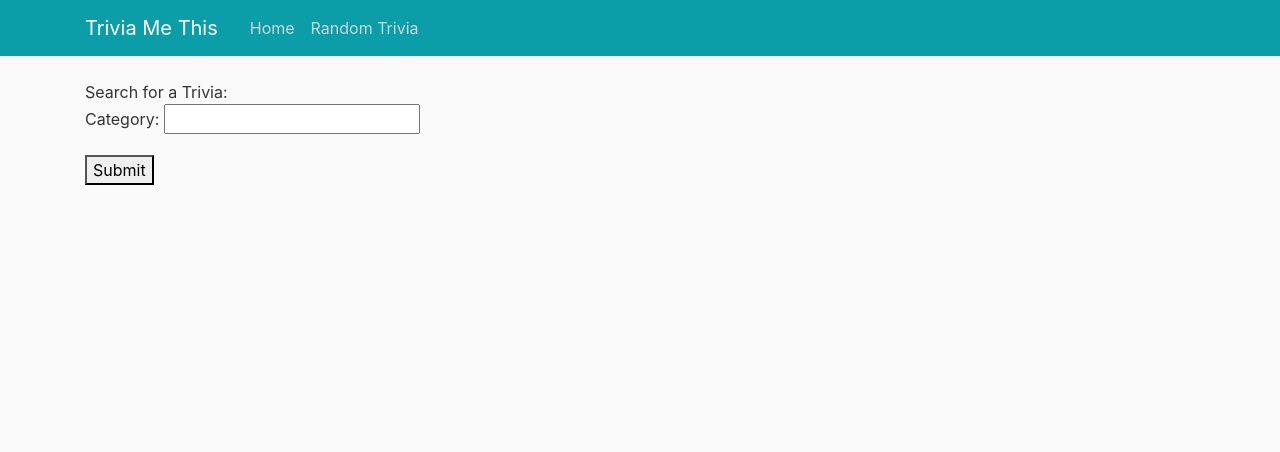
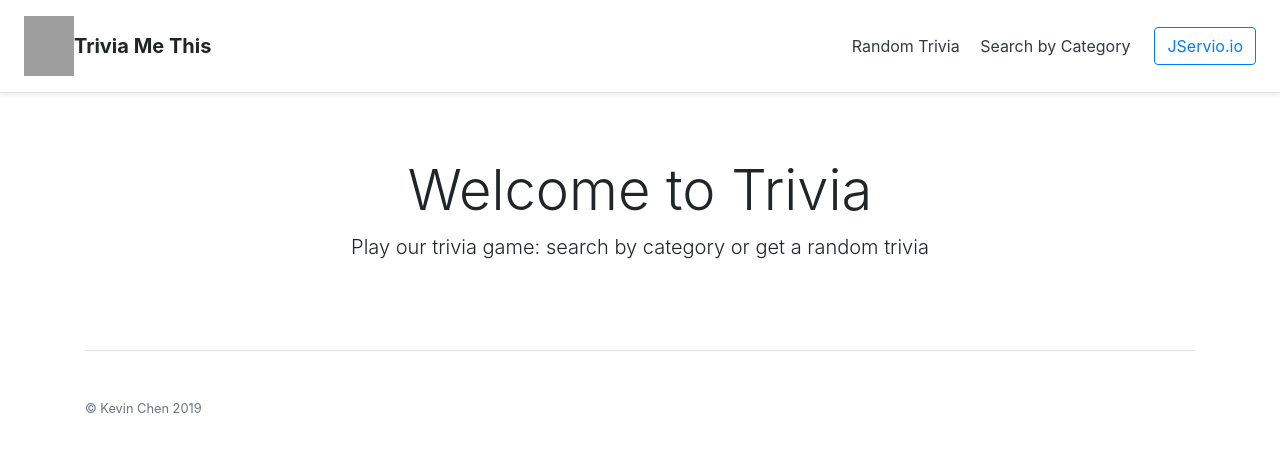
Before and after one commit to kevin-chen/trivia-web-app, a Django app: page / in a window 1280 px wide. Shown: the top 452 px of the page. Run offline with Django 3.2, Linux system fonts and the light colour scheme; data that the repository does not hold is empty; some libraries are stand-ins or nearby versions; grey boxes are pictures that could not be loaded.

Commit message:
Added new template, trivia cards

```diff
--- a/trivia/templates/trivia/base.html
+++ b/trivia/templates/trivia/base.html
@@ -3,17 +3,26 @@
 <html lang="en">
 
     <head>
+        <!-- Icon Picture and CSS Stylesheet-->
         <link rel="icon" href="https://images-na.ssl-images-amazon.com/images/I/51Nf7DSjczL.png">
+        <link rel="stylesheet" href="https://stackpath.bootstrapcdn.com/bootstrap/4.3.1/css/bootstrap.min.css" integrity="sha384-ggOyR0iXCbMQv3Xipma34MD+dH/1fQ784/j6cY/iJTQUOhcWr7x9JvoRxT2MZw1T" crossorigin="anonymous">
 
         <!-- Required meta tags -->
         <meta charset="utf-8">
         <meta name="viewport" content="width=device-width, initial-scale=1, shrink-to-fit=no">
+        <meta name="viewport" content="width=device-width, initial-scale=1, shrink-to-fit=no">
+
+        <!-- Optional meta tags -->
+        <meta name="description" content="Trivia Web App for Capital One">
+        <meta name="author" content="Kevin Chen and Bootstrap contributors">
+        <meta name="generator" content="Jekyll v3.8.5">
 
         <!-- Bootstrap CSS -->
         <link rel="stylesheet" href="https://stackpath.bootstrapcdn.com/bootstrap/4.3.1/css/bootstrap.min.css" integrity="sha384-ggOyR0iXCbMQv3Xipma34MD+dH/1fQ784/j6cY/iJTQUOhcWr7x9JvoRxT2MZw1T" crossorigin="anonymous">
+        <link rel="canonical" href="https://getbootstrap.com/docs/4.3/examples/pricing/">
 
         <!-- Main CSS -->
-    <link rel="stylesheet" type="text/css" href="{% static 'trivia/main.css' %}">
+        <link rel="stylesheet" type="css" href="{% static 'trivia/main.css' %}">
 
         <!-- Title -->
         {% if title %}
@@ -24,56 +33,40 @@
     </head>
 
     <body>
-    <!-- Navigation Bar -->
-    <header class="site-header">
-      <nav class="navbar navbar-expand-md navbar-dark navbar-color fixed-top">
-        <div class="container">
-          <a class="navbar-brand mr-4" href="/">Trivia Me This</a>
-          <button class="navbar-toggler" type="button" data-toggle="collapse" data-target="#navbarToggle" aria-controls="navbarToggle" aria-expanded="false" aria-label="Toggle navigation">
-          <span class="navbar-toggler-icon"></span>
-          </button>
-          <div class="collapse navbar-collapse" id="navbarToggle">
-            <div class="navbar-nav mr-auto">
-              <a class="nav-item nav-link" href="{% url 'trivia-home' %}">Home</a>
-              <a class="nav-item nav-link" href="{% url 'trivia-random' %}">Random Trivia</a>
+
+        <!-- Navigation Header -->
+        <div class="d-flex flex-column flex-md-row align-items-center p-3 px-md-4 mb-3 bg-white border-bottom shadow-sm">
+            <a href="{% url 'trivia-home' %}"><img src="https://img.icons8.com/plasticine/100/000000/questions.png" style="width:50px; height:60px"></a>
+            <h5 class="my-0 mr-md-auto font-weight-normal"><strong>Trivia Me This</strong></h5>
+                <nav class="my-2 my-md- mr-md-3">
+                    <a class="p-2 text-dark" href="{% url 'trivia-random' %}">Random Trivia</a>
+                    <a class="p-2 text-dark" href="{% url 'trivia-search' %}">Search by Category</a>
+                </nav>
+            <a class="btn btn-outline-primary" href="http://jservice.io/">JServio.io</a>
         </div>
-<!--            &lt;!&ndash; Navbar Right Side &ndash;&gt;-->
-<!--            <div class="navbar-nav">-->
-<!--              <a class="nav-item nav-link" href="#">Login</a>-->
-<!--              <a class="nav-item nav-link" href="#">Register</a>-->
-<!--            </div>-->
-          </div>
-        </div>
-      </nav>
-    </header>
 
         <!-- Block Content -->
-    <main role="main" class="container">
-      <div class="row">
-        <div class="col-md-8">
+        <div class="container">
             {% block content %}{% endblock %}
         </div>
-<!--        <div class="col-md-4">-->
-<!--          <div class="content-section">-->
-<!--            <h3>Our Sidebar</h3>-->
-<!--            <p class='text-muted'>You can put any information here you'd like.-->
-<!--              <ul class="list-group">-->
-<!--                <li class="list-group-item list-group-item-light">Latest Posts</li>-->
-<!--                <li class="list-group-item list-group-item-light">Announcements</li>-->
-<!--                <li class="list-group-item list-group-item-light">Calendars</li>-->
-<!--                <li class="list-group-item list-group-item-light">etc</li>-->
-<!--              </ul>-->
-<!--            </p>-->
-<!--          </div>-->
-<!--        </div>-->
-      </div>
-    </main>
 
+        <!-- Footer -->
+        <div class="container">
             <!-- Optional JavaScript -->
             <!-- jQuery first, then Popper.js, then Bootstrap JS -->
             <script src="https://code.jquery.com/jquery-3.3.1.slim.min.js" integrity="sha384-q8i/X+965DzO0rT7abK41JStQIAqVgRVzpbzo5smXKp4YfRvH+8abtTE1Pi6jizo" crossorigin="anonymous"></script>
             <script src="https://cdnjs.cloudflare.com/ajax/libs/popper.js/1.14.7/umd/popper.min.js" integrity="sha384-UO2eT0CpHqdSJQ6hJty5KVphtPhzWj9WO1clHTMGa3JDZwrnQq4sF86dIHNDz0W1" crossorigin="anonymous"></script>
             <script src="https://stackpath.bootstrapcdn.com/bootstrap/4.3.1/js/bootstrap.min.js" integrity="sha384-JjSmVgyd0p3pXB1rRibZUAYoIIy6OrQ6VrjIEaFf/nJGzIxFDsf4x0xIM+B07jRM" crossorigin="anonymous"></script>
+
+            <!-- **************************** Footer ****************************** -->
+            <footer class="pt-4 my-md-5 pt-md-5 border-top">
+                <div class="row">
+                    <div class="col-12 col-md">
+                        <small class="d-block mb-3 text-muted">&copy; Kevin Chen 2019</small>
+                    </div>
+                </div>
+            </footer>
+        </div>
+
     </body>
-
 </html>
--- a/trivia/templates/trivia/home.html
+++ b/trivia/templates/trivia/home.html
@@ -2,15 +2,34 @@
 
 {% block content %}
 
-    Search for a Trivia:
-    <form action="/category" method="post">
-<!--        <input type="text" name="category" class="form-control" placeholder="Search" />-->
-        {% csrf_token %}
-        {{ form.as_p }}
-        <button type="submit">Submit</button>
-    </form>
+    <!-- Intro Heading -->
+    <div class="pricing-header px-3 py-3 pt-md-5 pb-md-4 mx-auto text-center">
+        <h1 class="display-4">Welcome to Trivia</h1>
+        <p class="lead">Play our trivia game: search by category or get a random trivia</p>
+    </div>
 
-    <h2> {{ text }} </h2>
+    <!-- Main Content -->
+    <!-- Cards -->
+    <div class="card-columns mb-3 text-center">
+
+        {% for triv in trivia %}
+            <div class="card border-dark mb-3">
+              <div class="card-header">
+                <h4 class="my-0 font-weight-normal">Trivia #{{ triv.id }}</h4>
+              </div>
+              <div class="card-body text-dark">
+                <h1 class="card-title pricing-card-title">{{ triv.question }}</h1>
+                <ul class="list-unstyled mt-3 mb-4">
+                  <li></li>
+                  <li>{{ triv.answer }}</li>
+                  <li></li>
+                  <li></li>
+                </ul>
+                <button type="button" class="btn btn-lg btn-block btn-outline-primary">Learn More</button>
+              </div>
+            </div>
+        {% endfor %}
+    </div>
 
 
 {% endblock content %}
--- a/trivia/urls.py
+++ b/trivia/urls.py
@@ -3,6 +3,6 @@ from . import views
 
 urlpatterns = [
     path('', views.home, name='trivia-home'),
-    path('category', views.get_name, name='trivia-category'),
+    path('search', views.search, name='trivia-search'),
     path('random', views.random, name='trivia-random'),
 ]
--- a/trivia/views.py
+++ b/trivia/views.py
@@ -1,36 +1,36 @@
 from django.http import HttpResponse, HttpResponseRedirect
 from django.shortcuts import render
-import urllib.request, json
 from trivia.forms import CategoryForm
+import requests
 
-# posts = [{'a':4}, {'b':3}, {'c':2}]
+def home(request):
+    req = 'http://jservice.io/api/random?count=10'
+    response = requests.get(req)
+    trivia_set = response.json()
+    content = []
+    for trivia in trivia_set:
+        dict = { 'id': trivia['id'], 'question' : trivia['question'], 'answer' : trivia['answer'] }
+        content.append(dict)
+    return render(request, 'trivia/home.html', {'trivia' : content})
 
-# Create your views here.
-def home(request):
-    form = CategoryForm()
-    return render(request, 'trivia/home.html', {'form':form})
-
-def get_name(request):
+def search(request):
     if request.method == 'POST':
         form = CategoryForm(request.POST)
         if form.is_valid():
             text = form.cleaned_data
-            print(text)
+            print(text['category'])
             return HttpResponseRedirect('/')
-            # without this statement, the url would stay on http://127.0.0.1:8000/category because the post request was rerouted to /category
     else:
         form = CategoryForm()
-    return render(request, 'trivia/home.html', {'form': form})
+    return render(request, 'trivia/search.html', {'form': form})
 
 def random(request):
-    # context = {'posts':posts, 'title':'Hello'}
-    # return render(request, 'trivia/random.html', context)
     req = 'http://jservice.io/api/random'
-    response = urllib.request.urlopen(req).read()
-    random_trivia = json.loads(response.decode('utf-8'))[0]
-    # return HttpResponse(random_trivia)
+    response = requests.get(req)
+    random_trivia = response.json()[0]
     title = random_trivia['category']['title']
     context = {'question': random_trivia['question'],
                'answer': random_trivia['answer'],
-               'title': title}
+               'title': title,
+               'success': True}
     return render(request, 'trivia/random.html', context)
```
Also changed, not shown: trivia/templates/trivia/css/app.css (added, +84 -0 lines), trivia/templates/trivia/random.html (+11 -0 lines), trivia/templates/trivia/search.html (added, +25 -0 lines), README.md, trivia/templates/trivia/assets/third.gif (added). Lines whose indentation alone changed are shown as unchanged.
